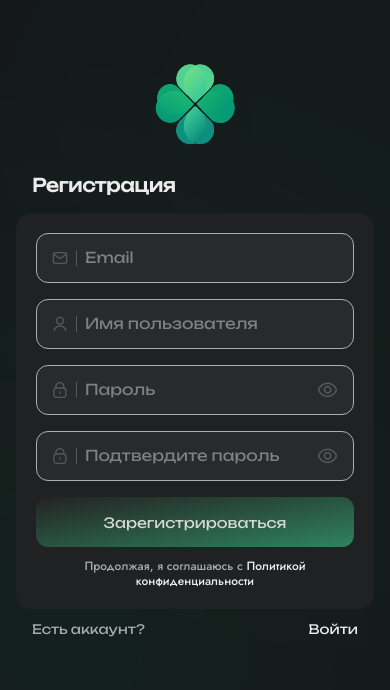
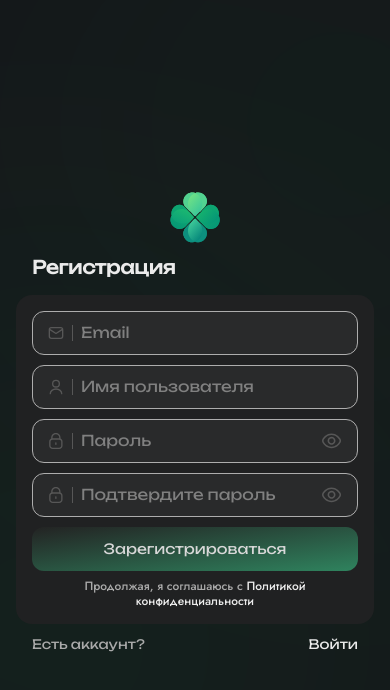
Before and after one commit to Shanceee/shance-frontend, a Next.js app: page /register in a window 390 px wide. Shown: the top 690 px of the page. Built offline with nearby package versions, Linux system fonts and the light colour scheme; no server answers.

Commit message:
feat(no-ref): fiexes auth

```diff
--- a/src/app/(auth)/login/page.tsx
+++ b/src/app/(auth)/login/page.tsx
@@ -43,7 +43,7 @@ export default function LoginPage() {
   }
 
   return (
-    <div className="min-h-screen bg-[#161419] relative overflow-x-hidden overflow-y-auto">
+    <div className="min-h-screen h-screen bg-[#161419] relative overflow-hidden">
       {/* Decorative blurred ellipses */}
       <div
         className="absolute w-[300px] h-[300px] sm:w-[488px] sm:h-[488px] rounded-full opacity-40 -left-[100px] -top-[50px]"
@@ -60,10 +60,10 @@ export default function LoginPage() {
         }}
       />
 
-      {/* Content container with proper mobile scrolling */}
-      <div className="relative flex flex-col items-center min-h-screen px-4 sm:px-6 py-8 sm:py-0">
+      {/* Content container */}
+      <div className="relative flex flex-col items-center justify-center h-full px-4 sm:px-6 py-4 sm:py-0">
         {/* Logo */}
-        <div className="w-[80px] h-[81px] sm:w-[100px] sm:h-[102px] mt-8 sm:mt-[101px] mb-6 sm:mb-8">
+        <div className="w-[60px] h-[61px] sm:w-[100px] sm:h-[102px] mb-4 sm:mb-8">
           <Image
             src="/images/logo.svg"
             width={100}
--- a/src/modules/auth/components/RegisterForm.tsx
+++ b/src/modules/auth/components/RegisterForm.tsx
@@ -30,7 +30,7 @@ export function RegisterForm() {
   };
 
   return (
-    <div className="min-h-screen bg-[#161419] relative overflow-x-hidden overflow-y-auto">
+    <div className="min-h-screen h-screen bg-[#161419] relative overflow-hidden">
       {/* Decorative blurred ellipses */}
       <div
         className="absolute w-[300px] h-[300px] sm:w-[488px] sm:h-[488px] rounded-full opacity-40 -right-[100px] sm:right-auto sm:left-[80%] lg:left-[1217px] -top-[25px]"
@@ -47,10 +47,10 @@ export function RegisterForm() {
         }}
       />
 
-      {/* Content container with proper mobile scrolling */}
-      <div className="relative flex flex-col items-center min-h-screen px-4 sm:px-6 py-8 sm:py-0">
+      {/* Content container */}
+      <div className="relative flex flex-col items-center justify-center h-full px-4 sm:px-6 py-2 sm:py-0">
         {/* Logo */}
-        <div className="w-[80px] h-[81px] sm:w-[100px] sm:h-[102px] mt-8 sm:mt-[101px] mb-6 sm:mb-8">
+        <div className="w-[50px] h-[51px] sm:w-[100px] sm:h-[102px] mb-2 sm:mb-8">
           <Image
             src="/images/logo.svg"
             width={100}
@@ -62,7 +62,7 @@ export function RegisterForm() {
         </div>
 
         {/* Main form container */}
-        <div className="w-full max-w-[456px] pb-8">
+        <div className="w-full max-w-[456px]">
           <div className="flex flex-col gap-3 items-start justify-center">
             {/* Header with title */}
             <div className="flex items-center justify-between px-4 sm:px-7 py-0 w-full">
@@ -72,14 +72,14 @@ export function RegisterForm() {
             </div>
 
             {/* Form Card */}
-            <div className="bg-[#202122] flex flex-col gap-[18px] sm:gap-[22px] items-center justify-center p-5 sm:p-[28px] rounded-[16px] sm:rounded-[20px] w-full">
+            <div className="bg-[#202122] flex flex-col gap-[12px] sm:gap-[22px] items-center justify-center p-4 sm:p-[28px] rounded-[16px] sm:rounded-[20px] w-full">
               <form
                 onSubmit={handleSubmit(onSubmit)}
-                className="w-full flex flex-col gap-4 sm:gap-[22px] items-center"
+                className="w-full flex flex-col gap-2.5 sm:gap-[22px] items-center"
               >
                 {/* Email input */}
                 <div className="w-full">
-                  <div className="bg-[rgba(217,217,217,0.05)] flex gap-2 sm:gap-3 h-[50px] sm:h-[58px] items-center justify-start px-4 sm:px-5 py-2.5 relative rounded-[12px] w-full">
+                  <div className="bg-[rgba(217,217,217,0.05)] flex gap-2 sm:gap-3 h-[44px] sm:h-[58px] items-center justify-start px-4 sm:px-5 py-2 relative rounded-[12px] w-full">
                     <div className="absolute border border-[#adadad] border-solid inset-0 pointer-events-none rounded-[12px]" />
                     <div className="relative shrink-0 size-4 sm:size-[17.964px]">
                       <EmailIcon className="block max-w-none size-full text-[#575757]" />
@@ -103,7 +103,7 @@ export function RegisterForm() {
 
                 {/* Username input */}
                 <div className="w-full">
-                  <div className="bg-[rgba(217,217,217,0.05)] flex gap-2 sm:gap-3 h-[50px] sm:h-[58px] items-center justify-start px-4 sm:px-5 py-2.5 relative rounded-[12px] w-full">
+                  <div className="bg-[rgba(217,217,217,0.05)] flex gap-2 sm:gap-3 h-[44px] sm:h-[58px] items-center justify-start px-4 sm:px-5 py-2 relative rounded-[12px] w-full">
                     <div className="absolute border border-[#adadad] border-solid inset-0 pointer-events-none rounded-[12px]" />
                     <svg
                       className="shrink-0 relative size-4 sm:size-[18px]"
@@ -145,7 +145,7 @@ export function RegisterForm() {
 
                 {/* Password input */}
                 <div className="w-full">
-                  <div className="bg-[rgba(217,217,217,0.05)] flex h-[50px] sm:h-[58px] items-center justify-between px-4 sm:px-5 py-2.5 relative rounded-[12px] w-full">
+                  <div className="bg-[rgba(217,217,217,0.05)] flex h-[44px] sm:h-[58px] items-center justify-between px-4 sm:px-5 py-2 relative rounded-[12px] w-full">
                     <div className="absolute border border-[#adadad] border-solid inset-0 pointer-events-none rounded-[12px]" />
                     <div className="flex gap-2 sm:gap-3 items-center justify-start relative flex-1 min-w-0">
                       <div className="h-4 sm:h-5 relative shrink-0 w-4 sm:w-[16.667px]">
@@ -178,7 +178,7 @@ export function RegisterForm() {
 
                 {/* Password confirmation input */}
                 <div className="w-full">
-                  <div className="bg-[rgba(217,217,217,0.05)] flex h-[50px] sm:h-[58px] items-center justify-between px-4 sm:px-5 py-2.5 relative rounded-[12px] w-full">
+                  <div className="bg-[rgba(217,217,217,0.05)] flex h-[44px] sm:h-[58px] items-center justify-between px-4 sm:px-5 py-2 relative rounded-[12px] w-full">
                     <div className="absolute border border-[#adadad] border-solid inset-0 pointer-events-none rounded-[12px]" />
                     <div className="flex gap-2 sm:gap-3 items-center justify-start relative flex-1 min-w-0">
                       <div className="h-4 sm:h-5 relative shrink-0 w-4 sm:w-[16.667px]">
@@ -212,11 +212,11 @@ export function RegisterForm() {
                 </div>
 
                 {/* Submit button and privacy policy */}
-                <div className="flex flex-col gap-3 sm:gap-3.5 items-center justify-center relative shrink-0 w-full">
+                <div className="flex flex-col gap-2 sm:gap-3.5 items-center justify-center relative shrink-0 w-full">
                   <button
                     type="submit"
                     disabled={isPending}
-                    className="flex gap-2.5 h-[50px] sm:h-[58px] items-center justify-center overflow-clip px-6 sm:px-[52px] py-0 relative rounded-[12px] shrink-0 w-full bg-gradient-to-br from-[#232323] to-[#2f835e] hover:from-[#2f835e] hover:to-[#3a9e72] disabled:opacity-50 disabled:cursor-not-allowed transition-all duration-300"
+                    className="flex gap-2.5 h-[44px] sm:h-[58px] items-center justify-center overflow-clip px-6 sm:px-[52px] py-0 relative rounded-[12px] shrink-0 w-full bg-gradient-to-br from-[#232323] to-[#2f835e] hover:from-[#2f835e] hover:to-[#3a9e72] disabled:opacity-50 disabled:cursor-not-allowed transition-all duration-300"
                   >
                     <span className="font-unbounded font-medium text-[#d8d8d8] text-[14px] sm:text-[18px] text-center">
                       {isPending ? 'Регистрация...' : 'Зарегистрироваться'}
```
